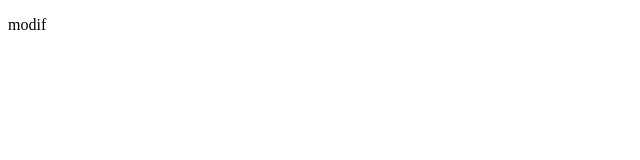
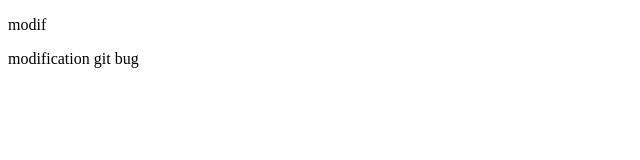
Before and after one commit to lucielonchamp/OpenclassroomsProject, a plain HTML site: page index.html in a window 1280 px wide. Shown: the whole page, without its empty margins (0-640 px from the left). Drawn offline with Linux system fonts and the light colour scheme.

```diff
--- a/index.html
+++ b/index.html
@@ -9,5 +9,6 @@
   </head>
   <body>
     <p>modif</p>
+    <p>modification git bug</p>
   </body>
 </html>
```
